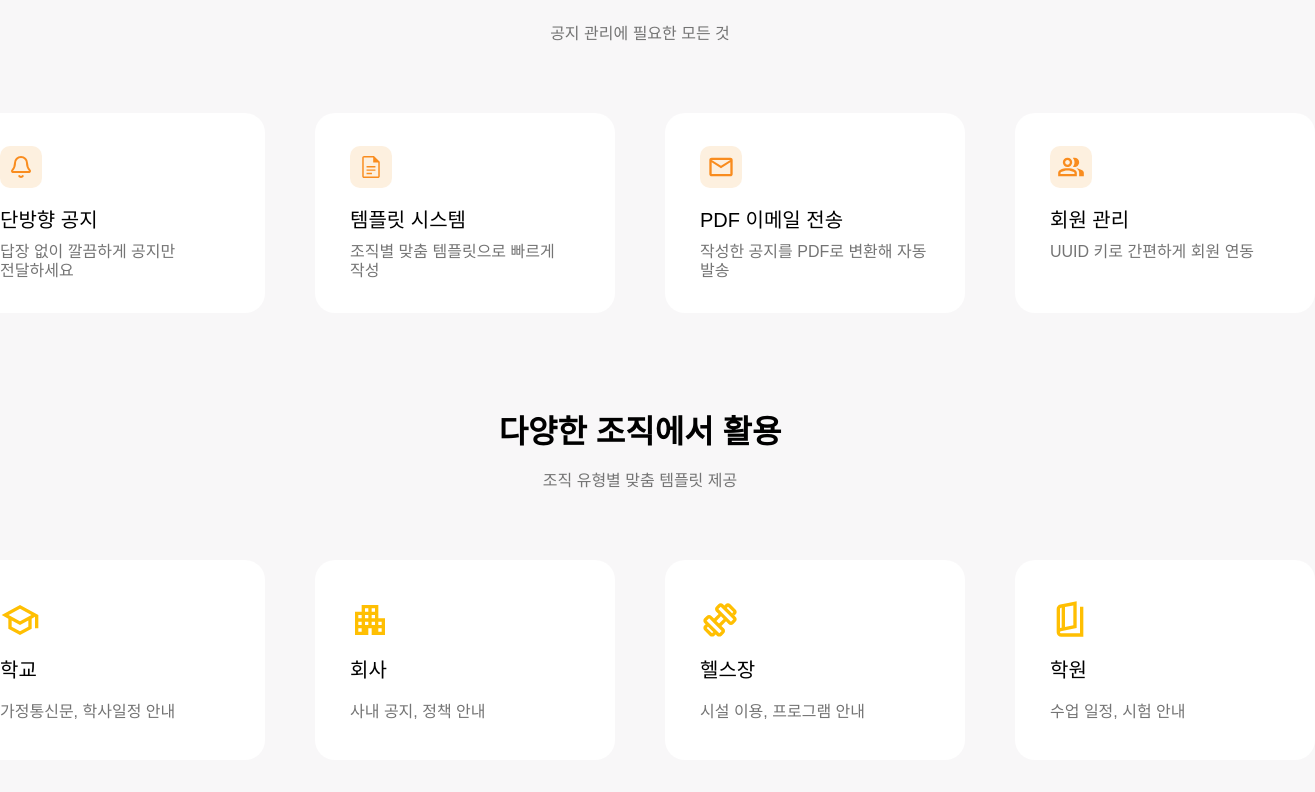
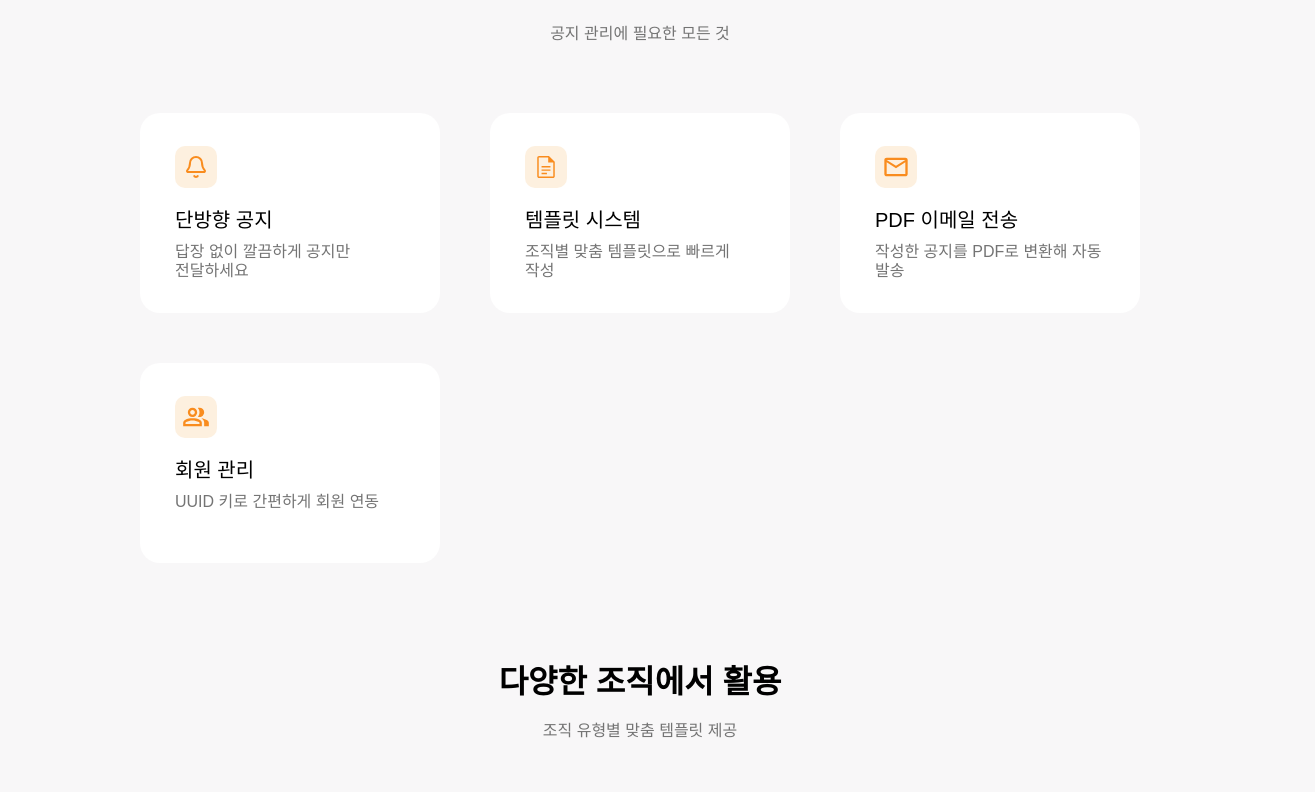
Before and after one commit to gimeast/NoticeFlow, a React (Vite) app in the folder front/: page / in a window 1280 px wide. Shown: the part 668-1460 px from the top of the page, 1315 px wide, since content can reach past the window. Built offline with nearby package versions, Linux system fonts and the light colour scheme; a web font is replaced by a local one.

Commit message:
NoticeFlow 프론트
- 랜딩페이지 featureList, organList를 grid로 변경

```diff
--- a/front/src/components/landing/Content.module.scss
+++ b/front/src/components/landing/Content.module.scss
@@ -18,15 +18,17 @@
     }
 
     .featureList {
-        display: flex;
+        display: grid;
+        grid-template-columns: repeat(auto-fit, 30rem);
+        justify-content: center;
         gap: 5rem;
 
+        width: 100%;
         margin-top: 7rem;
 
         li {
             padding: 3.3rem 3.5rem;
 
-            width: 30rem;
             height: 20rem;
 
             background-color: c.$white;
@@ -79,9 +81,12 @@
     }
 
     .organList {
-        display: flex;
+        display: grid;
+        grid-template-columns: repeat(auto-fit, 30rem);
+        justify-content: center;
         gap: 5rem;
 
+        width: 100%;
         margin-top: 7rem;
 
         li {
```
